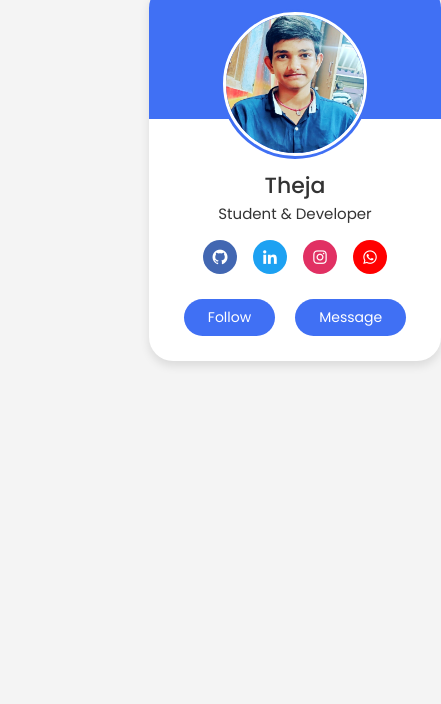
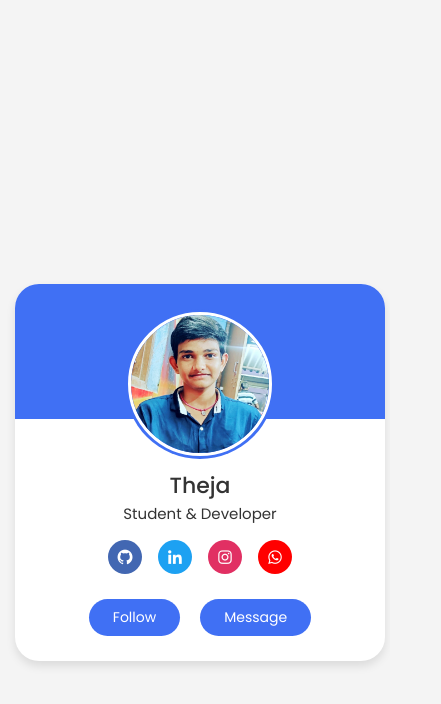
Before and after one commit to theja8458/profile.gihub.io, a plain HTML site: page index.html in a window 390 px wide. Shown: the whole page, 441 px wide, since content can reach past the window. Drawn offline with nearby package versions, Linux system fonts and the light colour scheme.

Commit message:
Update style.css

```diff
--- a/style.css
+++ b/style.css
@@ -123,8 +123,8 @@ body{
 }
 @media (max-width: 1090px) {
     .profile-card{
-        margin-left: 200px;
-        margin-top: -500px;
+        margin-left: 10px;
+        margin-top: 100px;
     }
 
 }
```
